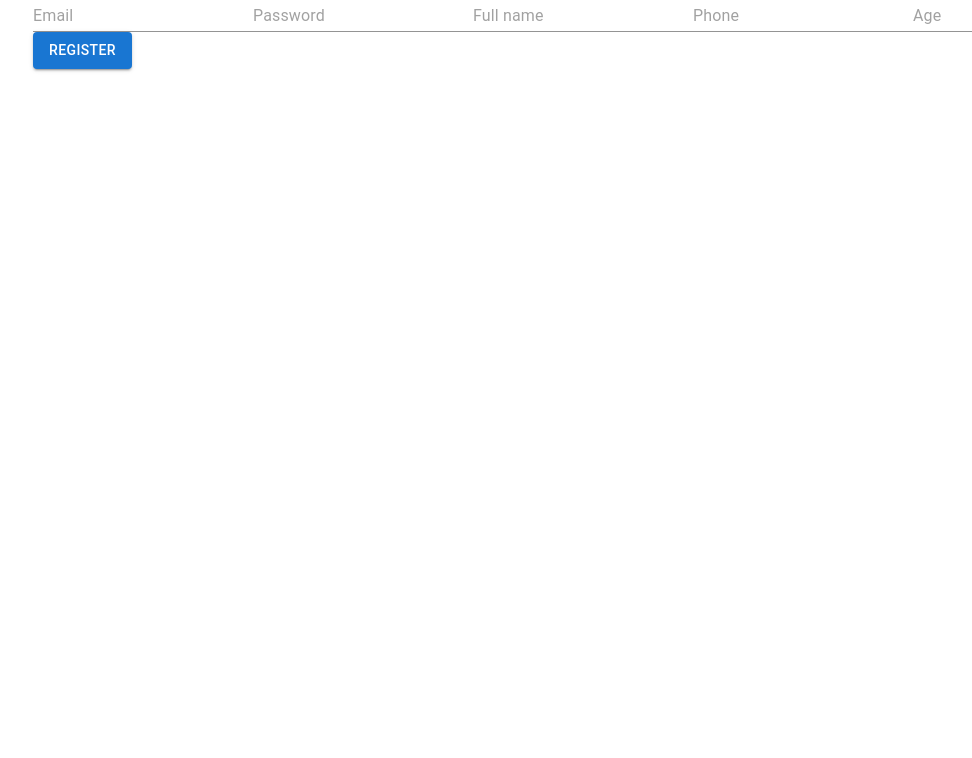
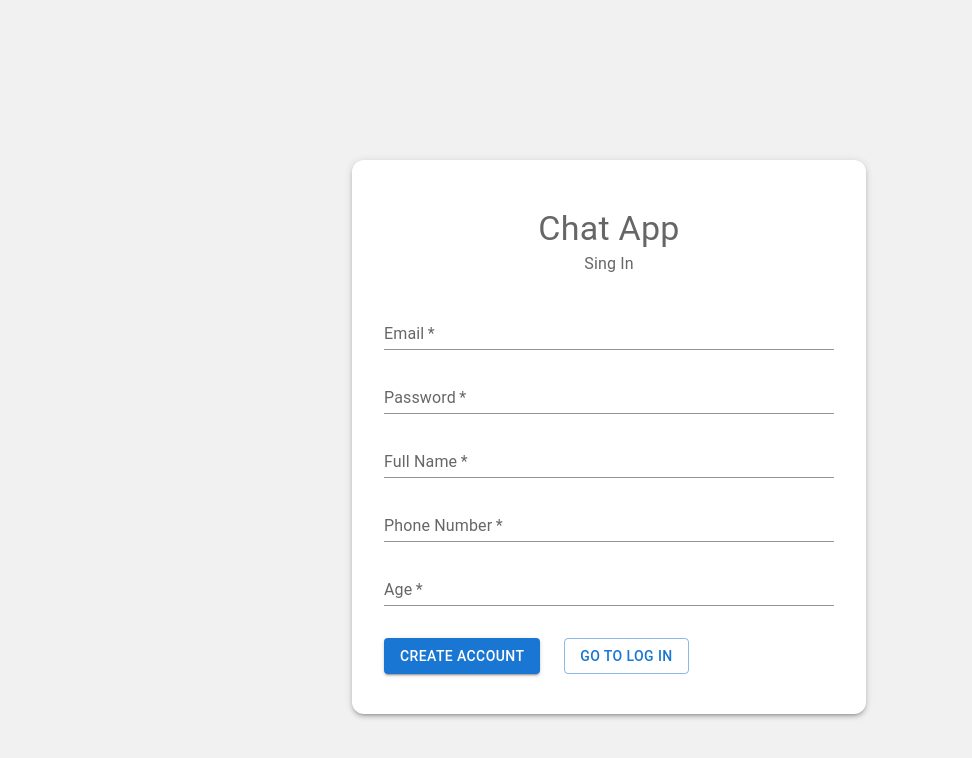
Before and after one commit to juan-dev-perez/chat-react-client, a React (Vite) app: page /register in a window 1280 px wide. Shown: the top 758 px of the page, without its empty margins (31-1003 px from the left). Built offline with nearby package versions, Linux system fonts and the light colour scheme.

Commit message:
login and login have been stylized

```diff
--- a/package.json
+++ b/package.json
@@ -16,6 +16,7 @@
     "@mui/icons-material": "^5.11.16",
     "@mui/material": "^5.13.5",
     "axios": "^1.4.0",
+    "formik": "^2.4.2",
     "react": "^18.2.0",
     "react-dom": "^18.2.0",
     "react-router-dom": "^6.13.0",
--- a/src/components/Login/Login.tsx
+++ b/src/components/Login/Login.tsx
@@ -2,10 +2,11 @@ import { ChangeEvent, FormEvent, useEffect, useState } from "react";
 import { useNavigate } from "react-router-dom";
 import Button from "@mui/material/Button";
 import Container from "@mui/material/Container";
-import FormControl from "@mui/material/FormControl";
-import Input from "@mui/material/Input";
+import Box from "@mui/material/Box";
 import { login } from "../../api/api";
 import { saveJWT, getJWT } from '../../common/auth-cookie';
+import Typography from "@mui/material/Typography";
+import TextField from "@mui/material/TextField";
 
 export default function Login() {
 
@@ -32,20 +33,82 @@ export default function Login() {
     }
 
   return (
-    <Container>
-      <form onSubmit={handleSubmit}>
-        <FormControl variant="standard">
-          <Input type="email" name="email" placeholder="Email" onChange={handleChange}/>
-        </FormControl>
+    <Container sx={{
+      display:'flex',
+      justifyContent:'center',
+      alignItems: 'center',
+    }}>
+      <Box
+        component="form"
+        onSubmit={handleSubmit}
+        bgcolor={'white'}
+        sx={{
+          padding:4,
+          boxShadow:3,
+          borderRadius:3,
+          marginTop:20,
+          maxWidth:450
+        }}
+      >
+        <Typography variant='h4' sx={{
+          marginTop:2,
+          textAlign: 'center',
+          color: 'text.secondary',
+        }}>
+          Chat App
+        </Typography>
 
-        <FormControl variant="standard">
-          <Input type="password" name="password" placeholder="Password" onChange={handleChange} />
-        </FormControl>
+        <Typography variant='subtitle1' sx={{
+          marginBottom:2,
+          textAlign: 'center',
+          color: 'text.secondary',
+        }}>
+          Log In
+        </Typography>
 
-        <FormControl variant="standard">
-          <Button type="submit" variant="contained">Log in</Button>
-        </FormControl>
-      </form>
+        <TextField
+          fullWidth
+          variant='standard'
+          type="email"
+          name="email"
+          label="Email"
+          onChange={handleChange}
+          sx={{marginY:1}}
+        />
+
+        <TextField
+          fullWidth
+          variant='standard'
+          type="password"
+          name="password"
+          label="Password"
+          onChange={handleChange}
+          sx={{marginY:1}}
+        />
+
+        <Button
+          type="submit"
+          variant="contained"
+          sx={{
+            marginTop:3,
+            marginBottom:1
+          }}
+        >
+          Log in
+        </Button>
+
+        <Button
+          variant="outlined"
+          onClick={() => navigate('/register')}
+          sx={{
+            marginTop:3,
+            marginBottom:1,
+            marginLeft:3
+          }}
+        >
+          Create new account
+        </Button>
+      </Box>
     </Container>
   )
 }
--- a/src/components/Register/Register.tsx
+++ b/src/components/Register/Register.tsx
@@ -6,6 +6,9 @@ import Input from "@mui/material/Input";
 import Button from "@mui/material/Button";
 import { register } from "../../api/api";
 import { saveJWT, getJWT } from "../../common/auth-cookie";
+import Box from "@mui/material/Box";
+import Typography from "@mui/material/Typography";
+import TextField from "@mui/material/TextField";
 
 
 export default function Register() {
@@ -36,32 +39,130 @@ export default function Register() {
     }
 
   return (
-    <Container>
-      <form onSubmit={handleSubmit}>
-        <FormControl variant="standard">
-          <Input type="email" name="email" placeholder="Email" onChange={handleChange}/>
-        </FormControl>
 
-        <FormControl variant="standard">
-          <Input type="password" name="password" placeholder="Password" onChange={handleChange} />
-        </FormControl>
+    <Container sx={{
+      display:'flex',
+      justifyContent:'center',
+      alignItems: 'center',
+    }}>
+      <Box
+        component="form"
+        onSubmit={handleSubmit}
+        bgcolor={'white'}
+        sx={{
+          padding:4,
+          boxShadow:3,
+          borderRadius:3,
+          marginTop:20,
+          maxWidth:450
+        }}
+      >
+        <Typography variant='h4' sx={{
+          marginTop:2,
+          textAlign: 'center',
+          color: 'text.secondary',
+        }}>
+          Chat App
+        </Typography>
 
-        <FormControl variant="standard">
-          <Input type="text" name="fullName" placeholder="Full name" onChange={handleChange} />
-        </FormControl>
+        <Typography variant='subtitle1' sx={{
+          marginBottom:2,
+          textAlign: 'center',
+          color: 'text.secondary',
+        }}>
+          Sing In
+        </Typography>
 
-        <FormControl variant="standard">
-          <Input type="phone" name="phone" placeholder="Phone" onChange={handleChange} />
-        </FormControl>
+        <TextField
+          fullWidth
+          variant='standard'
+          type="email"
+          name="email"
+          label="Email"
+          onChange={handleChange}
+          required
+          sx={{marginY:1}}
+        />
 
-        <FormControl variant="standard">
-          <Input type="number" name="age" placeholder="Age" onChange={handleChange} />
-        </FormControl>
+        <TextField
+          fullWidth
+          variant='standard'
+          type="password"
+          name="password"
+          label="Password"
+          onChange={handleChange}
+          required
+          sx={{marginY:1}}
+        />
 
-        <FormControl variant="standard">
-          <Button type="submit" variant="contained">Register</Button>
-        </FormControl>
-      </form>
+        {/* TO DO: HACER VALIDACION PARA QUE REPITA EL PASSWORD */}
+        {/* <TextField
+          fullWidth
+          variant='standard'
+          type="password"
+          // name="password"
+          label="Password"
+          // onChange={handleChange}
+          required
+          sx={{marginY:1}}
+        /> */}
+
+        <TextField
+          fullWidth
+          variant='standard'
+          type="text"
+          name="fullName"
+          label="Full Name"
+          onChange={handleChange}
+          required
+          sx={{marginY:1}}
+        />
+
+        <TextField
+          fullWidth
+          variant='standard'
+          type="phone"
+          name="phone"
+          label="Phone Number"
+          onChange={handleChange}
+          required
+          sx={{marginY:1}}
+        />
+
+        <TextField
+          fullWidth
+          variant='standard'
+          type="number"
+          name="age"
+          label="Age"
+          onChange={handleChange}
+          required
+          sx={{marginY:1}}
+        />
+
+        <Button
+          type="submit"
+          variant="contained"
+          sx={{
+            marginTop:3,
+            marginBottom:1
+          }}
+        >
+          Create account
+        </Button>
+
+        <Button
+          variant="outlined"
+          onClick={() => navigate('/login')}
+          sx={{
+            marginTop:3,
+            marginBottom:1,
+            marginLeft:3
+          }}
+        >
+          Go to log in
+        </Button>
+      </Box>
     </Container>
   )
 }
--- a/src/index.css
+++ b/src/index.css
@@ -2,3 +2,7 @@
     padding: 0px;
     margin: 0px;
 }
+
+body{
+    background-color: #f1f1f1;
+}
```
Also changed, not shown: src/Router/Router.tsx (indentation only), 1 other file (tests, documents, lock files or other folders).
